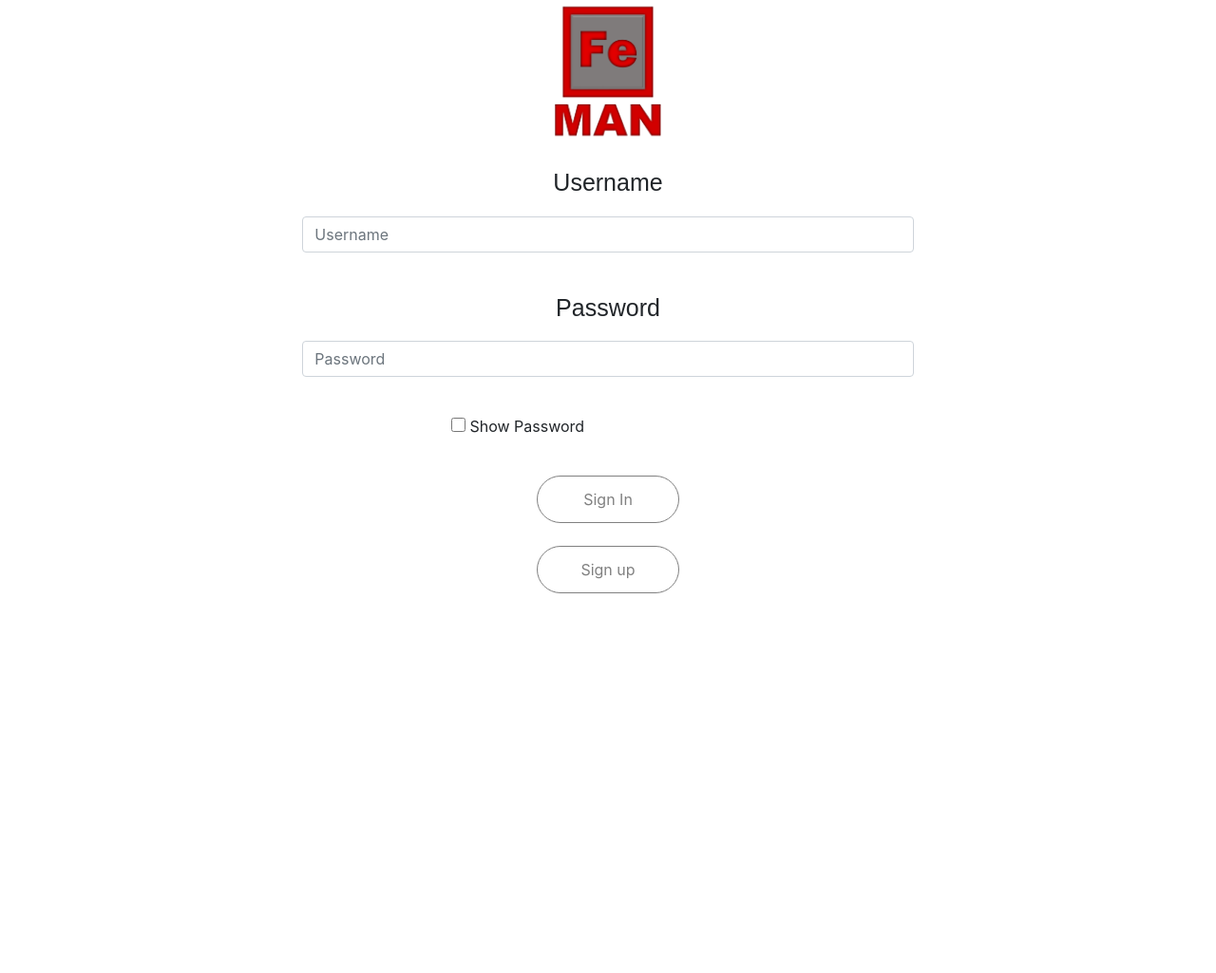
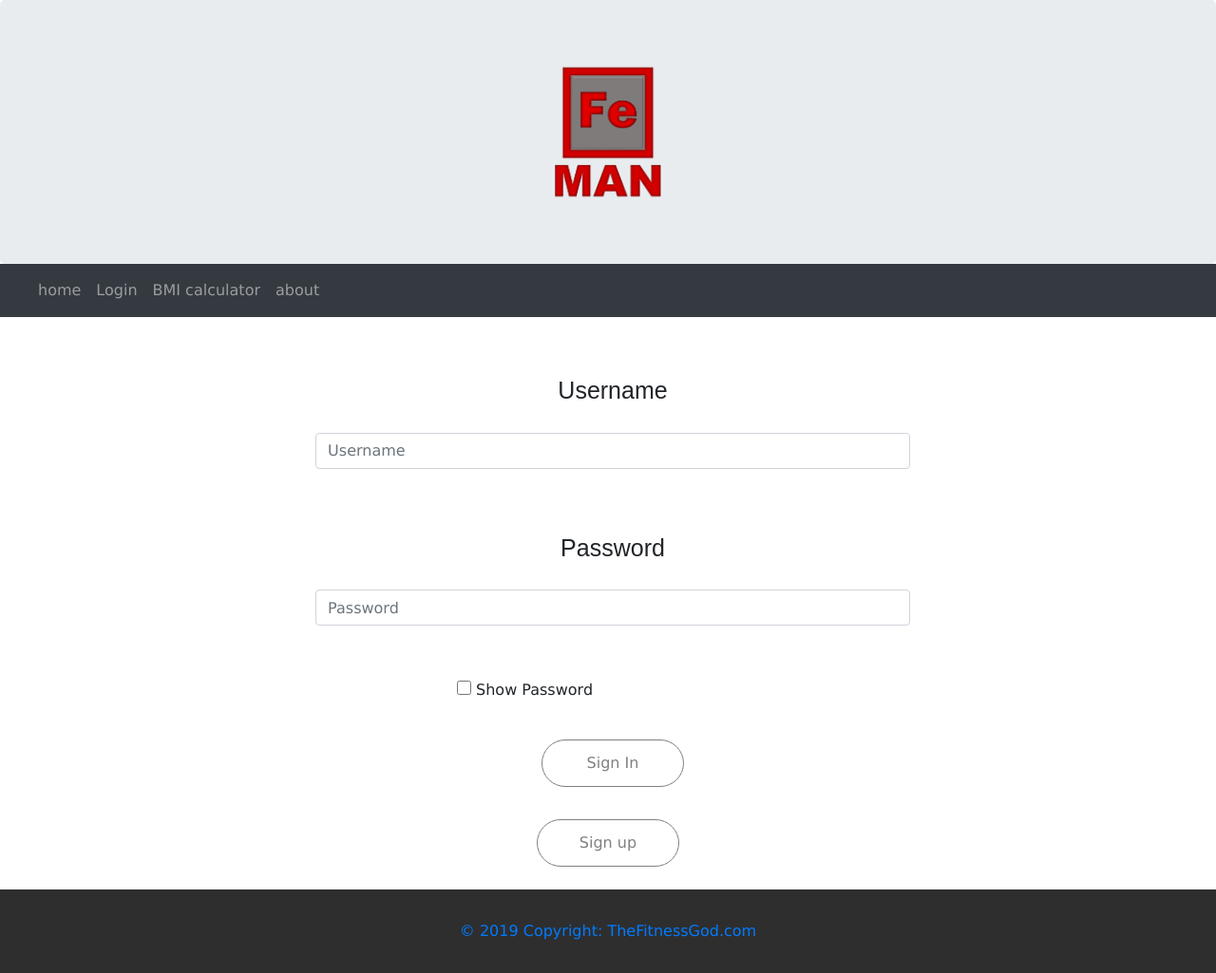
Before and after one commit to langiole/fitness_website, a plain HTML site: page sign_in.html in a window 1280 px wide. Shown: the whole page at 95% size. Before the commit the page ends 800 px from the top, so only its background shows below. Drawn offline with nearby package versions, Linux system fonts and the light colour scheme.

Commit message:
The Update

```diff
--- a/css/default.css
+++ b/css/default.css
@@ -232,3 +232,6 @@
             td a:hover {
                 transform: translateX(15px)
             }
+            footer{
+                background-color: #2E2E2E;
+            }
--- a/sign_in.html
+++ b/sign_in.html
@@ -1,9 +1,12 @@
 <!DOCTYPE html>
 <html>
 <head>
-<link rel="stylesheet" type="text/css" href="css/sign_in.css">
-
- <link rel="stylesheet" href="https://stackpath.bootstrapcdn.com/bootstrap/4.3.1/css/bootstrap.min.css" integrity="sha384-ggOyR0iXCbMQv3Xipma34MD+dH/1fQ784/j6cY/iJTQUOhcWr7x9JvoRxT2MZw1T" crossorigin="anonymous">
+    <title>login</title>
+    <meta charset="utf-8">
+    <meta name="viewport" content="width=device-width, initial-scale=1, shrink-to-fit=no">
+    <link rel="stylesheet" href="https://stackpath.bootstrapcdn.com/bootstrap/4.3.1/css/bootstrap.min.css" integrity="sha384-ggOyR0iXCbMQv3Xipma34MD+dH/1fQ784/j6cY/iJTQUOhcWr7x9JvoRxT2MZw1T" crossorigin="anonymous">
+    <link rel="stylesheet" type="text/css" href="css/default.css">
+    <link rel="stylesheet" type="text/css" href="css/sign_in.css">
 </head>
 
 
@@ -16,10 +19,33 @@
 <script src="https://stackpath.bootstrapcdn.com/bootstrap/4.3.1/js/bootstrap.min.js" integrity="sha384-JjSmVgyd0p3pXB1rRibZUAYoIIy6OrQ6VrjIEaFf/nJGzIxFDsf4x0xIM+B07jRM" crossorigin="anonymous"></script>
 
 <header>
+    <div class="jumbotron text-center" style="margin-bottom:0">
+      <center><a href= "home.html"><img class="logo" src="images/logo.png" alt="our logo"></a></center>
+    </div>
 
-    <center><a href= "home.html"><img class="sty" src="images/logo.png" alt="our logo"></a></center>
-
-</header>
+    <nav class="navbar navbar-expand-sm bg-dark navbar-dark">
+      <a class="navbar-brand" href="#"></a>
+      <button class="navbar-toggler" type="button" data-toggle="collapse" data-target="#collapsibleNavbar">
+        <span class="navbar-toggler-icon"></span>
+      </button>
+      <div class="collapse navbar-collapse" id="collapsibleNavbar">
+        <ul class="navbar-nav">
+          <li class="nav-item">
+            <a class="nav-link" href="home.html">home</a>
+          </li>
+          <li class="nav-item">
+            <a class="nav-link" href="sign_in.html">Login</a>
+          </li>
+          <li class="nav-item">
+            <a class="nav-link" href="bmiCalculator.html">BMI calculator</a>
+          </li>
+          <li class="nav-item">
+            <a class="nav-link" href="aboutPage.html">about</a>
+          </li>
+        </ul>
+      </div>
+    </nav>
+  </header>
 
 <body>
  <div class="container">
@@ -65,9 +91,20 @@
 
 </form>
 </div>
+<a href="sign_up.html" target="_parent"><button class="bsub">Sign up</button>
  </body>
+<!-- Footer -->
+<footer class="page-footer font-small text-white py-3 mt-4">
+
+    <!-- Copyright -->
+<div class="footer-copyright text-center py-3">© 2019 Copyright:
+    <a href="home.html"> TheFitnessGod.com</a>
+</div>
+    <!-- Copyright -->
+
+</footer>
+  <!-- Footer -->
 </html>
-<a href="sign_up.html" target="_parent"><button class="bsub">Sign up</button>
 <script>
 (function() {
   'use strict';
```
Also changed, not shown: User_Page.html (+17 -3 lines), aboutPage.html (+12 -3 lines), bmiCalculator.html (+11 -3 lines), exercise.html (+25 -1 lines), home.html (+9 -3 lines), pageTemplate.html (+11 -3 lines), sign_up.html (+45 -9 lines).
